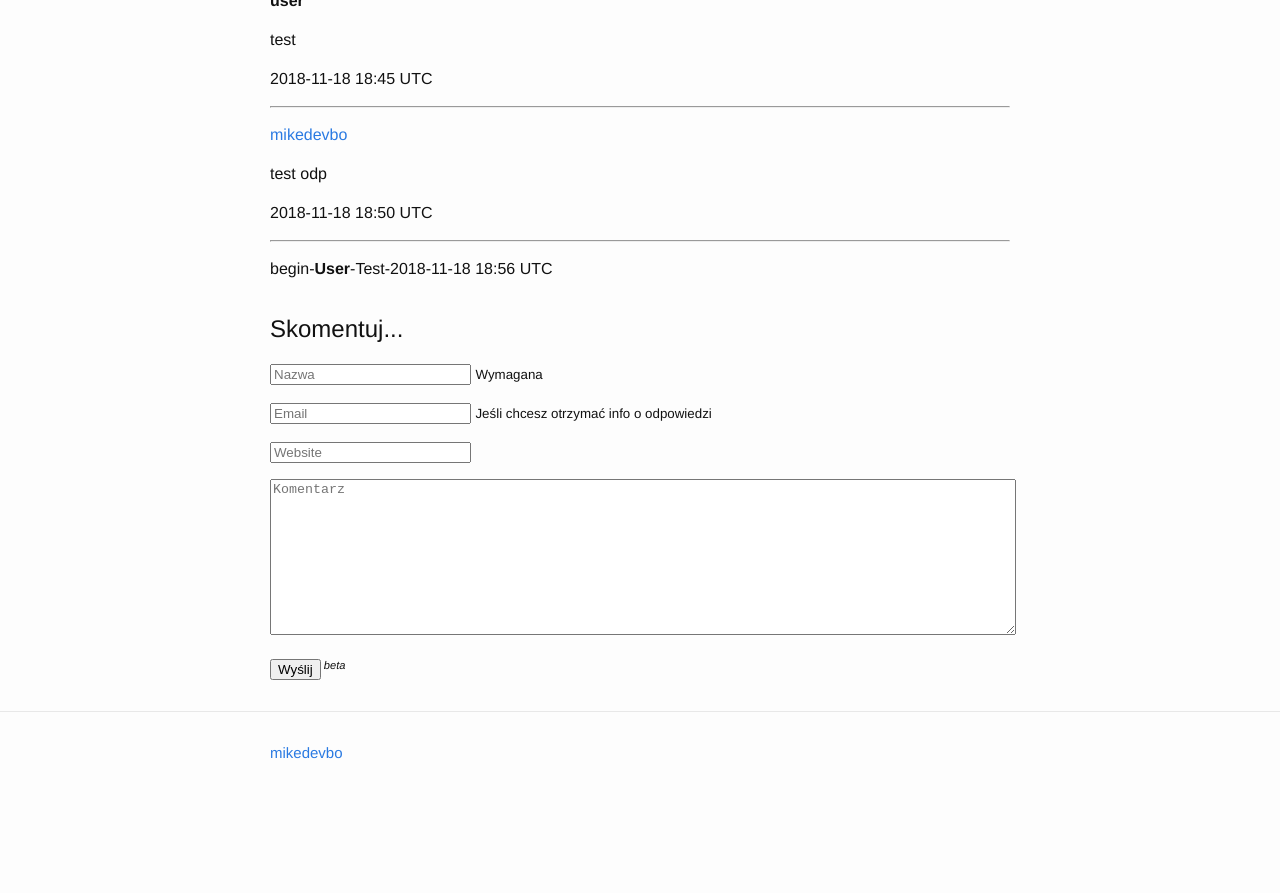
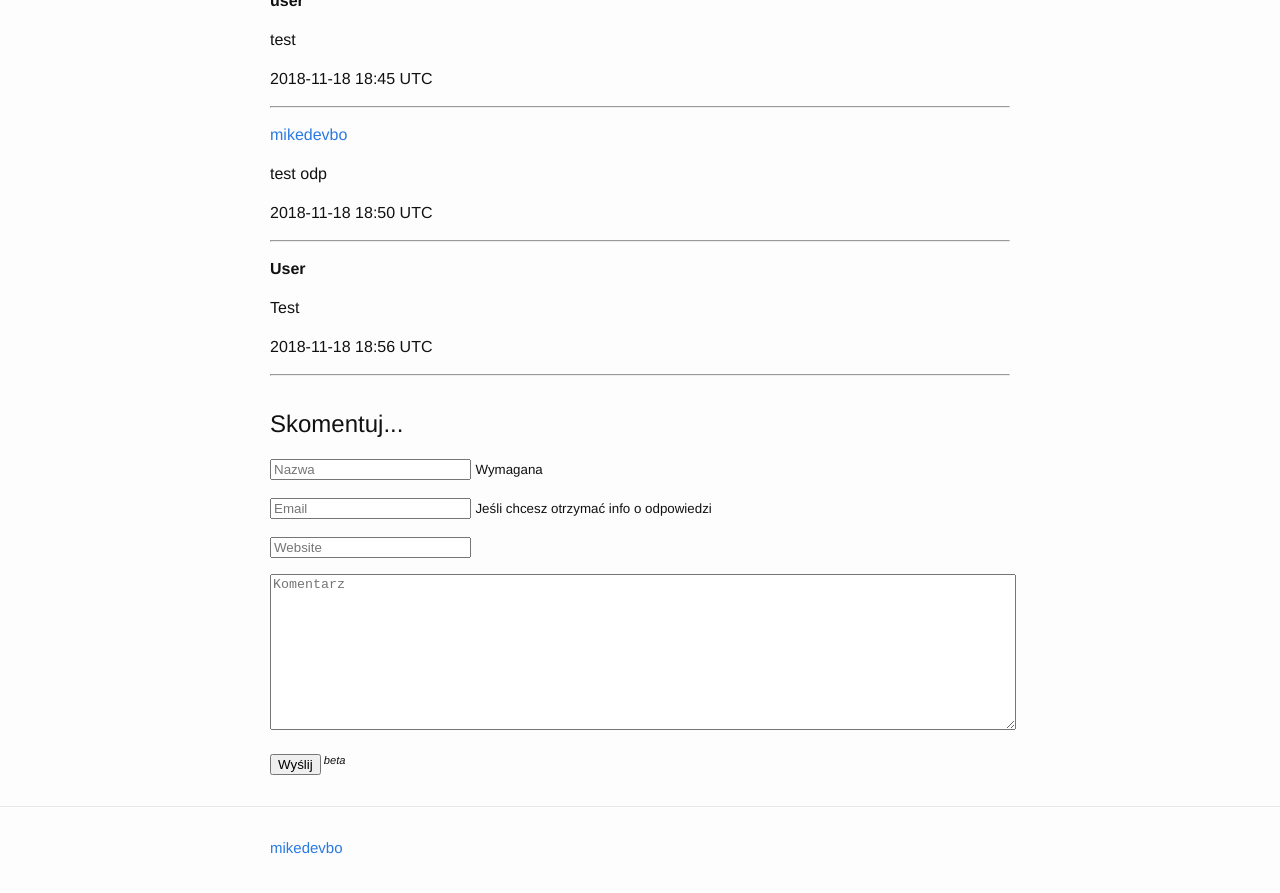
Before and after one commit to mikedevbo/mikedevbo.github.io, a Jekyll site: the page built from _posts/2016-11-26-wytwarzanie_oprogramowania_I.md, in a window 1280 px wide and 900 px high, scrolled down 8110 px. Shown: the top 893 px of the window. Built offline with Jekyll 4.4.1, drawn with Linux system fonts in a browser that asks for light colours; before the commit the page ends 8935 px from its top, so only the background shows below that.

Commit message:
Update 2016-11-26-wytwarzanie_oprogramowania_I.md

```diff
--- a/_posts/2016-11-26-wytwarzanie_oprogramowania_I.md
+++ b/_posts/2016-11-26-wytwarzanie_oprogramowania_I.md
@@ -306,4 +306,12 @@ test odp
 
 ---
 <p />
-begin-**User**-Test-2018-11-18 18:56 UTC
+
+**User**
+
+Test
+
+2018-11-18 18:56 UTC
+
+---
+<p />
```
